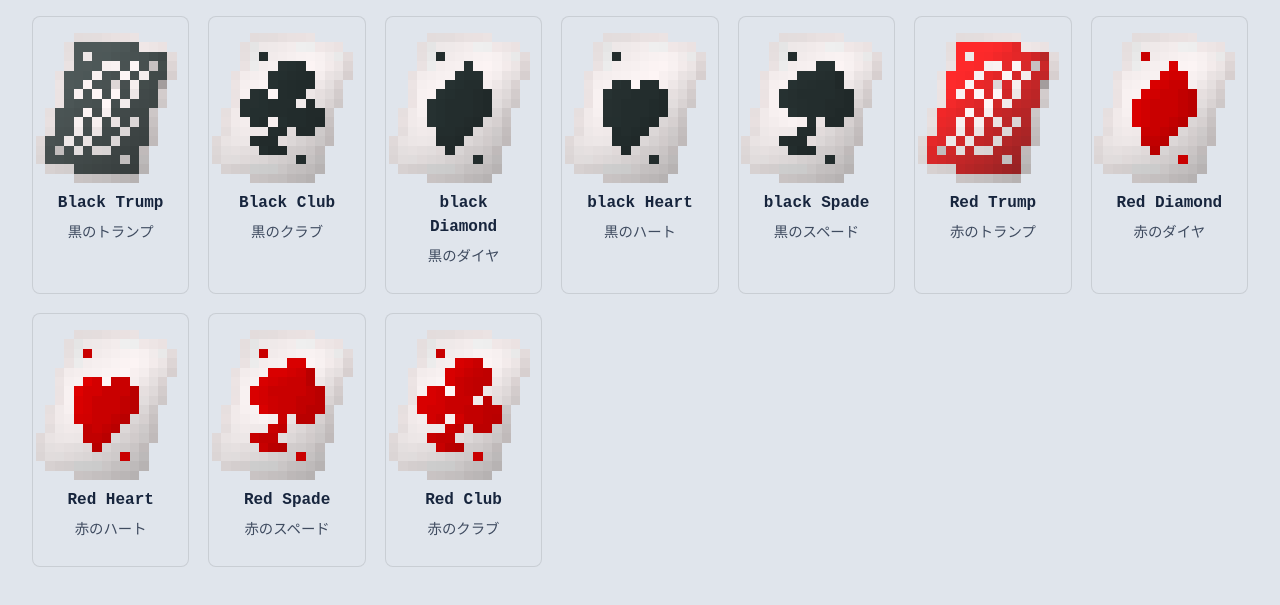
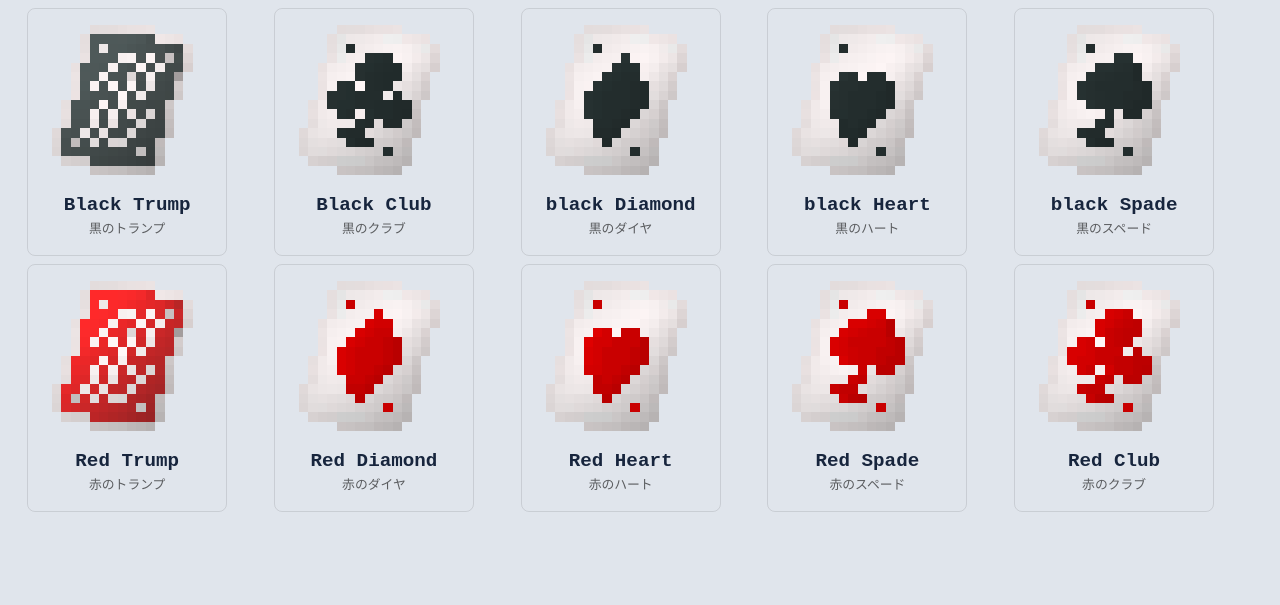
Before and after one commit to ploptaw/blog, an Eleventy site: page src/gallery.njk in a window 1280 px wide. Shown: the part 135-740 px from the top of the page. Built offline with nearby package versions, Linux system fonts and the light colour scheme; Eleventy itself is replaced by a stand-in of ours; files that its build step writes are made by us from their sources; what @sardine/eleventy-plugin-code-highlighter, @sardine/eleventy-plugin-tinyhtml would draw is missing.

Commit message:
add: improve performance and accessibility by optimizing font loading and enhancing gallery styles

```diff
--- a/src/_includes/base.njk
+++ b/src/_includes/base.njk
@@ -17,6 +17,7 @@
       href="https://cdn.jsdelivr.net/npm/bootstrap-icons@1.5.0/font/bootstrap-icons.css"
       as="style"
       onload="this.onload=null;this.rel='stylesheet'"
+      style="font-display: swap;"
     />
   </head>
   <body>
--- a/src/gallery.njk
+++ b/src/gallery.njk
@@ -12,8 +12,12 @@ title: ギャラリー
         src="/{{ image.image_path }}"
         alt="Image of {{ image.title }}"
         class="pixel-art"
+        loading="lazy"
+        decoding="async"
+        width="150"
+        height="150"
       />
-      <h3>{{ image.title }}</h3>
+      <p class="gallery-title">{{ image.title }}</p>
       <p class="gallery-alt">{{ image.alt }}</p>
     </div>
     {%- endfor -%}
--- a/src/style.css
+++ b/src/style.css
@@ -42,6 +42,12 @@ a:hover {
   text-decoration: underline;
 }
 
+.p {
+  color: var(--text-primary);
+  font-size: 0.9rem;
+  opacity: 0.8;
+}
+
 .no-decoration:hover {
   text-decoration: none;
 }
@@ -65,11 +71,17 @@ h2 {
   color: var(--text-primary);
   font-weight: 500;
 }
+.h3 {
+  font-size: 1.2rem;
+  color: var(--text-primary);
+  margin-bottom: 0.5rem;
+}
 
 /* リスト */
-ol {
-  padding-left: 1.5em;
-  margin-left: 0;
+ol,
+ul {
+  list-style-position: outside;
+  padding-left: 1.5rem;
 }
 
 /* テーブル */
@@ -150,21 +162,38 @@ details[open] > div {
 }
 
 /* グリッド */
-.posts-grid,
+.posts-grid {
+  display: grid;
+  gap: 1rem;
+}
+
 .gallery-grid {
-  display: grid;
-  gap: 1.2rem;
+  gap: 0.5rem;
 }
 
 .posts-grid {
   grid-template-columns: repeat(auto-fill, minmax(300px, 1fr));
 }
 
+/* ギャラリーグリッド */
 .gallery-grid {
-  grid-template-columns: repeat(auto-fill, minmax(150px, 1fr));
-  padding: 1rem;
+  display: grid;
+  grid-template-columns: repeat(auto-fill, minmax(200px, 1fr));
+  justify-content: center;
+  margin: 0.7rem;
   max-width: 100%;
   overflow: hidden;
+}
+
+.gallery-title {
+  font-size: 1.2rem;
+  font-weight: bold;
+}
+
+.gallery-alt {
+  font-size: 0.8rem;
+  color: rgba(0, 0, 0, 0.6);
+  margin: 0;
 }
 
 /* カード */
@@ -172,6 +201,7 @@ details[open] > div {
 .gallery-card {
   padding: 1.5rem;
   position: relative;
+  image-rendering: pixelated;
 }
 
 .post-card::after,
@@ -199,39 +229,23 @@ details[open] > div {
   background-color: rgba(240, 150, 150, 0.7);
 }
 
+/* ギャラリーカードのスタイル改善 */
 .gallery-card {
   display: flex;
   flex-direction: column;
   align-items: center;
-  background: var(--bg-color);
+  justify-content: space-between;
   border-radius: var(--border-radius-small);
   padding: 1rem;
   border: 1px solid rgba(0, 0, 0, 0.1);
-  transition: transform 0.2s;
-}
-
-.gallery-card:hover {
-  transform: scale(1.05);
+  max-width: 200px;
+  text-align: center;
 }
 
 .gallery-card img.pixel-art {
-  width: 150px;
-  height: 150px;
-  image-rendering: pixelated;
-  margin-bottom: 0.5rem;
-}
-
-.gallery-card h3 {
-  font-size: 1rem;
-  color: var(--text-primary);
-  text-align: center;
-}
-
-.gallery-card p {
-  margin: 0.5rem 0;
-  color: var(--text-primary);
-  font-size: 0.9rem;
-  opacity: 0.8;
+  max-width: 150px;
+  margin-bottom: 1rem;
+  border-radius: var(--border-radius-small);
 }
 
 .lottery-container {
```
Also changed, not shown: docs/about/index.html, docs/article/note/note-1/index.html, docs/article/note/note-2/index.html, docs/article/note/note-3/index.html, docs/article/post/post-1/index.html, docs/article/post/post-2/index.html, docs/article/post/post-3/index.html, docs/article/post/post-4/index.html, docs/article/tool/lottery/index.html, docs/article/tool/unicode-convert/index.html, docs/gallery/index.html, docs/index.html, docs/style.min.css, src/style.min.css.
